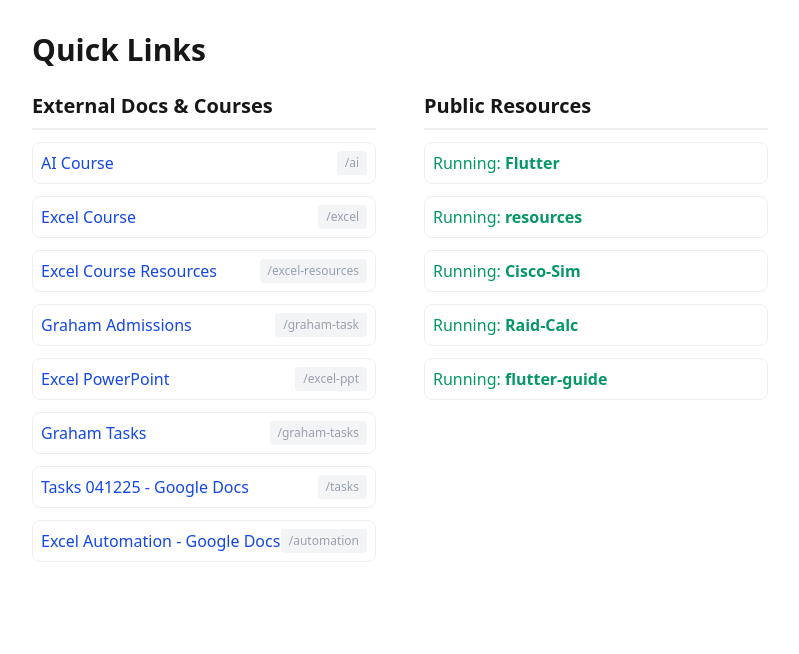
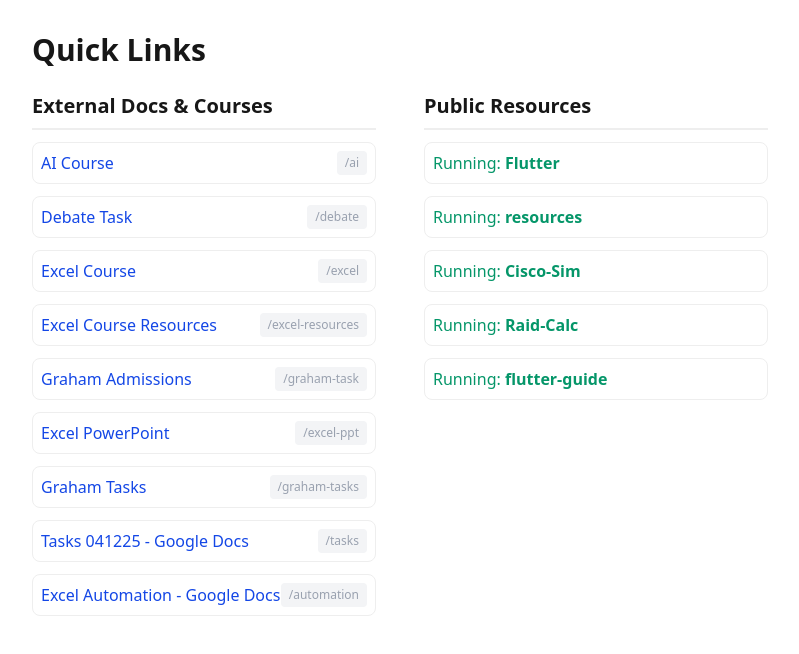
Before and after one commit to jwalkerbandfc/daci-learn, a Next.js app: page / in a window 1280 px wide. Shown: the top 654 px of the page, without its empty margins (240-1039 px from the left). Built offline with nearby package versions, Linux system fonts and the light colour scheme.

Commit message:
Add new route for Debate Task

```diff
--- a/src/app/page.tsx
+++ b/src/app/page.tsx
@@ -10,6 +10,10 @@
     path: '/ai',
     target: 'https://canvas.instructure.com/courses/13420265',
     label: 'AI Course'
+  },{
+    path: '/debate',
+    target: 'https://daci-learn.uk/debate.html',
+    label: 'Debate Task'
   },
   {
     path: '/excel',
```
